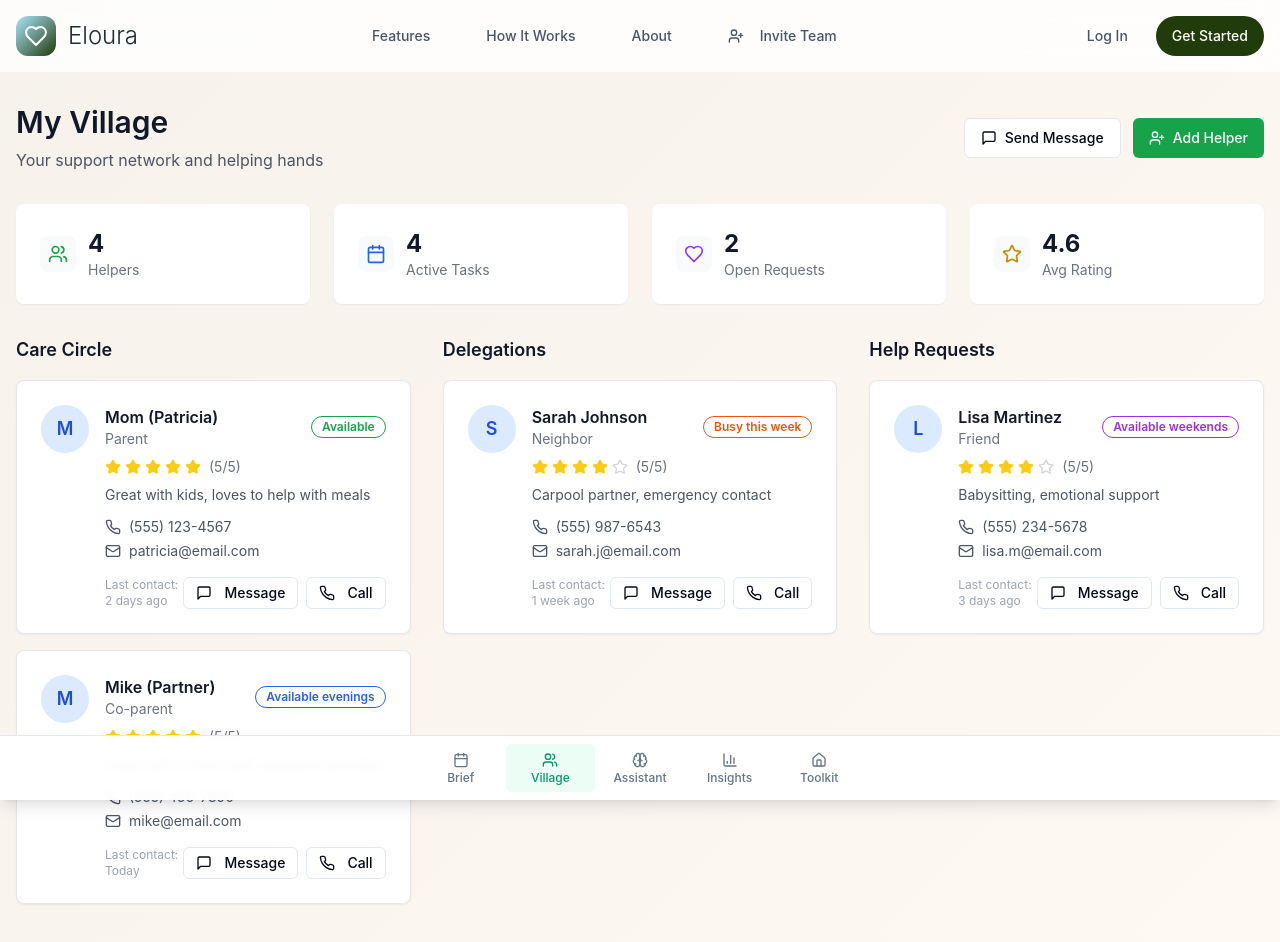
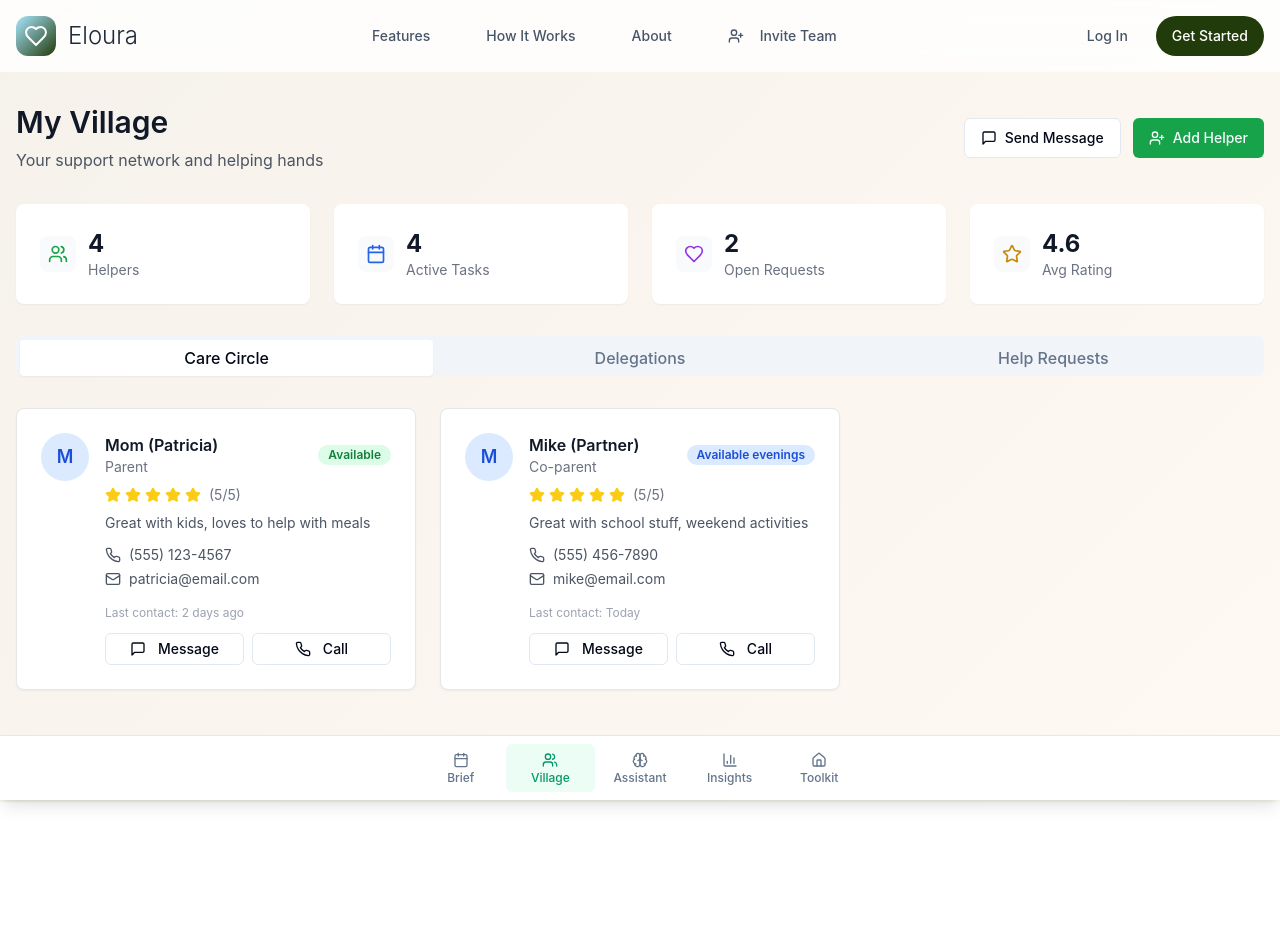
Before and after one commit to rembertdesigns/Eloura-Beta, a React (Vite) app: page /village in a window 1280 px wide. Shown: the top 942 px of the page. After the commit the page ends 802 px from the top, so only its background shows below. Built offline with nearby package versions, Linux system fonts and the light colour scheme.

Commit message:
feat: Implement tabbed navigation for /village
Updated the /village page to include tabbed navigation for Care Circle, Delegations, and Help Requests sections, ensuring consistent card sizing and layout.

```diff
--- a/src/pages/Village.tsx
+++ b/src/pages/Village.tsx
@@ -3,7 +3,8 @@ import React, { useState } from 'react';
 import { Card, CardContent, CardHeader, CardTitle } from '@/components/ui/card';
 import { Button } from '@/components/ui/button';
 import { Badge } from '@/components/ui/badge';
-import { Users, Calendar, Heart, Star, Phone, Mail, MessageSquare, UserPlus } from 'lucide-react';
+import { Tabs, TabsContent, TabsList, TabsTrigger } from '@/components/ui/tabs';
+import { Users, Calendar, Heart, Star, Phone, Mail, MessageSquare, UserPlus, Edit } from 'lucide-react';
 import Navigation from '@/components/Navigation';
 import FeatureFooter from '@/components/FeatureFooter';
 
@@ -15,7 +16,7 @@ const Village = () => {
     { icon: Star, label: "Avg Rating", value: "4.6", color: "text-yellow-600" }
   ];
 
-  const careCircle = [
+  const careCircleMembers = [
     {
       id: 1,
       name: "Mom (Patricia)",
@@ -28,7 +29,7 @@ const Village = () => {
       email: "patricia@email.com",
       lastContact: "2 days ago",
       status: "Available",
-      statusColor: "text-green-600"
+      statusColor: "bg-green-100 text-green-700"
     },
     {
       id: 2,
@@ -42,41 +43,79 @@ const Village = () => {
       email: "mike@email.com",
       lastContact: "Today",
       status: "Available evenings",
-      statusColor: "text-blue-600"
+      statusColor: "bg-blue-100 text-blue-700"
     }
   ];
 
-  const delegations = [
+  const delegationTasks = [
     {
       id: 1,
-      name: "Sarah Johnson",
-      role: "Neighbor",
-      avatar: "S",
-      rating: 4,
-      ratingCount: 5,
-      description: "Carpool partner, emergency contact",
-      phone: "(555) 987-6543",
-      email: "sarah.j@email.com",
-      lastContact: "1 week ago",
-      status: "Busy this week",
-      statusColor: "text-orange-600"
+      title: "Grocery shopping",
+      assignedTo: "Mike (Partner)",
+      due: "Today, 6 PM",
+      priority: "High",
+      priorityColor: "bg-red-100 text-red-700",
+      status: "In Progress",
+      statusColor: "bg-blue-100 text-blue-700",
+      description: "Don't forget organic milk and vegetables for dinner"
+    },
+    {
+      id: 2,
+      title: "Pick up dry cleaning",
+      assignedTo: "Mom (Patricia)",
+      due: "Yesterday",
+      priority: "Low",
+      priorityColor: "bg-gray-100 text-gray-700",
+      status: "Completed",
+      statusColor: "bg-green-100 text-green-700",
+      description: "Thank you! ❤️"
+    },
+    {
+      id: 3,
+      title: "Soccer carpool",
+      assignedTo: "Sarah Johnson",
+      due: "Wednesday, 3 PM",
+      priority: "Medium",
+      priorityColor: "bg-yellow-100 text-yellow-700",
+      status: "Scheduled",
+      statusColor: "bg-purple-100 text-purple-700",
+      description: "Taking kids to practice, I'll pick up after"
     }
   ];
 
   const helpRequests = [
     {
       id: 1,
-      name: "Lisa Martinez",
-      role: "Friend",
-      avatar: "L",
-      rating: 4,
-      ratingCount: 5,
-      description: "Babysitting, emotional support",
-      phone: "(555) 234-5678",
-      email: "lisa.m@email.com",
-      lastContact: "3 days ago",
-      status: "Available weekends",
-      statusColor: "text-purple-600"
+      title: "Need babysitter for date night",
+      category: "Childcare",
+      categoryColor: "bg-pink-100 text-pink-700",
+      date: "Saturday, Dec 16",
+      time: "6:00 PM - 11:00 PM",
+      responses: 2,
+      status: "Open",
+      statusColor: "bg-green-100 text-green-700"
+    },
+    {
+      id: 2,
+      title: "School pickup emergency",
+      category: "Transportation",
+      categoryColor: "bg-blue-100 text-blue-700",
+      date: "Today",
+      time: "3:15 PM",
+      responses: 1,
+      status: "Fulfilled",
+      statusColor: "bg-blue-100 text-blue-700"
+    },
+    {
+      id: 3,
+      title: "Help with moving furniture",
+      category: "Household",
+      categoryColor: "bg-green-100 text-green-700",
+      date: "This weekend",
+      time: "Morning",
+      responses: 0,
+      status: "Open",
+      statusColor: "bg-green-100 text-green-700"
     }
   ];
 
@@ -90,19 +129,19 @@ const Village = () => {
   };
 
   const renderPersonCard = (person: any) => (
-    <Card key={person.id} className="bg-white border border-gray-200 hover:shadow-md transition-shadow">
-      <CardContent className="p-6">
-        <div className="flex items-start gap-4">
-          <div className="w-12 h-12 bg-blue-100 rounded-full flex items-center justify-center text-blue-700 font-semibold text-lg">
+    <Card key={person.id} className="bg-white border border-gray-200 hover:shadow-md transition-shadow h-full">
+      <CardContent className="p-6 h-full flex flex-col">
+        <div className="flex items-start gap-4 flex-1">
+          <div className="w-12 h-12 bg-blue-100 rounded-full flex items-center justify-center text-blue-700 font-semibold text-lg flex-shrink-0">
             {person.avatar}
           </div>
-          <div className="flex-1">
+          <div className="flex-1 min-w-0">
             <div className="flex items-center justify-between mb-2">
-              <div>
-                <h3 className="font-semibold text-gray-900">{person.name}</h3>
+              <div className="min-w-0 flex-1">
+                <h3 className="font-semibold text-gray-900 truncate">{person.name}</h3>
                 <p className="text-sm text-gray-500">{person.role}</p>
               </div>
-              <Badge variant="outline" className={`${person.statusColor} border-current`}>
+              <Badge className={`${person.statusColor} border-0 flex-shrink-0 ml-2`}>
                 {person.status}
               </Badge>
             </div>
@@ -112,33 +151,104 @@ const Village = () => {
               <span className="text-sm text-gray-500 ml-1">({person.ratingCount}/5)</span>
             </div>
 
-            <p className="text-sm text-gray-600 mb-3">{person.description}</p>
+            <p className="text-sm text-gray-600 mb-3 line-clamp-2">{person.description}</p>
 
-            <div className="space-y-1 mb-4">
-              <div className="flex items-center gap-2 text-sm text-gray-600">
-                <Phone className="h-4 w-4" />
-                <span>{person.phone}</span>
+            <div className="space-y-1 mb-4 text-sm text-gray-600">
+              <div className="flex items-center gap-2 truncate">
+                <Phone className="h-4 w-4 flex-shrink-0" />
+                <span className="truncate">{person.phone}</span>
               </div>
-              <div className="flex items-center gap-2 text-sm text-gray-600">
-                <Mail className="h-4 w-4" />
-                <span>{person.email}</span>
+              <div className="flex items-center gap-2 truncate">
+                <Mail className="h-4 w-4 flex-shrink-0" />
+                <span className="truncate">{person.email}</span>
               </div>
             </div>
 
-            <div className="flex items-center justify-between">
-              <span className="text-xs text-gray-400">Last contact: {person.lastContact}</span>
+            <div className="mt-auto">
+              <div className="flex items-center justify-between mb-3">
+                <span className="text-xs text-gray-400">Last contact: {person.lastContact}</span>
+              </div>
               <div className="flex gap-2">
-                <Button variant="outline" size="sm" className="h-8">
+                <Button variant="outline" size="sm" className="h-8 flex-1">
                   <MessageSquare className="h-4 w-4 mr-1" />
                   Message
                 </Button>
-                <Button variant="outline" size="sm" className="h-8">
+                <Button variant="outline" size="sm" className="h-8 flex-1">
                   <Phone className="h-4 w-4 mr-1" />
                   Call
                 </Button>
               </div>
             </div>
           </div>
+        </div>
+      </CardContent>
+    </Card>
+  );
+
+  const renderTaskCard = (task: any) => (
+    <Card key={task.id} className="bg-white border border-gray-200 hover:shadow-md transition-shadow h-full">
+      <CardContent className="p-6 h-full flex flex-col">
+        <div className="flex items-start justify-between mb-3">
+          <h3 className="font-semibold text-gray-900 flex-1">{task.title}</h3>
+          <div className="flex gap-2 flex-shrink-0 ml-2">
+            <Badge className={`${task.statusColor} border-0`}>
+              {task.status}
+            </Badge>
+            <Badge className={`${task.priorityColor} border-0`}>
+              {task.priority}
+            </Badge>
+          </div>
+        </div>
+
+        <div className="space-y-2 mb-4 text-sm text-gray-600">
+          <div>Assigned to: <span className="font-medium">{task.assignedTo}</span></div>
+          <div>Due: <span className="font-medium">{task.due}</span></div>
+        </div>
+
+        <p className="text-sm text-gray-600 mb-4 flex-1">{task.description}</p>
+
+        <div className="flex gap-2 mt-auto">
+          <Button variant="outline" size="sm" className="h-8">
+            <MessageSquare className="h-4 w-4 mr-1" />
+            Follow up
+          </Button>
+          <Button variant="outline" size="sm" className="h-8">
+            <Edit className="h-4 w-4 mr-1" />
+            Edit
+          </Button>
+        </div>
+      </CardContent>
+    </Card>
+  );
+
+  const renderHelpRequestCard = (request: any) => (
+    <Card key={request.id} className="bg-white border border-gray-200 hover:shadow-md transition-shadow h-full">
+      <CardContent className="p-6 h-full flex flex-col">
+        <div className="flex items-start gap-3 mb-3">
+          <Badge className={`${request.categoryColor} border-0 flex-shrink-0`}>
+            {request.category}
+          </Badge>
+          <Badge className={`${request.statusColor} border-0 flex-shrink-0`}>
+            {request.status}
+          </Badge>
+        </div>
+
+        <h3 className="font-semibold text-gray-900 mb-3">{request.title}</h3>
+
+        <div className="space-y-1 mb-4 text-sm text-gray-600">
+          <div>{request.date} {request.time}</div>
+          <div>{request.responses} responses</div>
+        </div>
+
+        <div className="flex gap-2 mt-auto">
+          <Button variant="outline" size="sm" className="h-8">
+            <MessageSquare className="h-4 w-4 mr-1" />
+            View Responses
+          </Button>
+          <Button variant="outline" size="sm" className="h-8">
+            <Edit className="h-4 w-4 mr-1" />
+            Edit Request
+          </Button>
         </div>
       </CardContent>
     </Card>
@@ -189,32 +299,47 @@ const Village = () => {
           })}
         </div>
 
-        {/* Main Content Grid */}
-        <div className="grid grid-cols-1 lg:grid-cols-3 gap-8">
-          {/* Care Circle */}
-          <div>
-            <h2 className="text-lg font-semibold text-gray-900 mb-4">Care Circle</h2>
-            <div className="space-y-4">
-              {careCircle.map(renderPersonCard)}
+        {/* Tabs Section */}
+        <Tabs defaultValue="care-circle" className="w-full">
+          <TabsList className="grid w-full grid-cols-3 mb-8">
+            <TabsTrigger value="care-circle" className="text-base">Care Circle</TabsTrigger>
+            <TabsTrigger value="delegations" className="text-base">Delegations</TabsTrigger>
+            <TabsTrigger value="help-requests" className="text-base">Help Requests</TabsTrigger>
+          </TabsList>
+
+          <TabsContent value="care-circle" className="space-y-6">
+            <div className="grid grid-cols-1 md:grid-cols-2 lg:grid-cols-3 gap-6">
+              {careCircleMembers.map(renderPersonCard)}
             </div>
-          </div>
+          </TabsContent>
 
-          {/* Delegations */}
-          <div>
-            <h2 className="text-lg font-semibold text-gray-900 mb-4">Delegations</h2>
-            <div className="space-y-4">
-              {delegations.map(renderPersonCard)}
+          <TabsContent value="delegations" className="space-y-6">
+            <div className="grid grid-cols-1 md:grid-cols-2 lg:grid-cols-3 gap-6">
+              {delegationTasks.map(renderTaskCard)}
             </div>
-          </div>
+          </TabsContent>
 
-          {/* Help Requests */}
-          <div>
-            <h2 className="text-lg font-semibold text-gray-900 mb-4">Help Requests</h2>
-            <div className="space-y-4">
-              {helpRequests.map(renderPersonCard)}
+          <TabsContent value="help-requests" className="space-y-6">
+            <div className="grid grid-cols-1 md:grid-cols-2 lg:grid-cols-3 gap-6">
+              {helpRequests.map(renderHelpRequestCard)}
+
+              {/* Empty state card for requesting help */}
+              <Card className="bg-gray-50 border-2 border-dashed border-gray-300 hover:border-gray-400 transition-colors h-full">
+                <CardContent className="p-6 h-full flex flex-col items-center justify-center text-center">
+                  <div className="w-16 h-16 bg-gray-200 rounded-full flex items-center justify-center mb-4">
+                    <Users className="h-8 w-8 text-gray-400" />
+                  </div>
+                  <h3 className="font-semibold text-gray-700 mb-2">Need Help?</h3>
+                  <p className="text-sm text-gray-500 mb-4">Ask your village for support</p>
+                  <Button className="bg-gray-800 hover:bg-gray-900">
+                    <UserPlus className="h-4 w-4 mr-2" />
+                    Request Help
+                  </Button>
+                </CardContent>
+              </Card>
             </div>
-          </div>
-        </div>
+          </TabsContent>
+        </Tabs>
       </div>
 
       <FeatureFooter />
```
